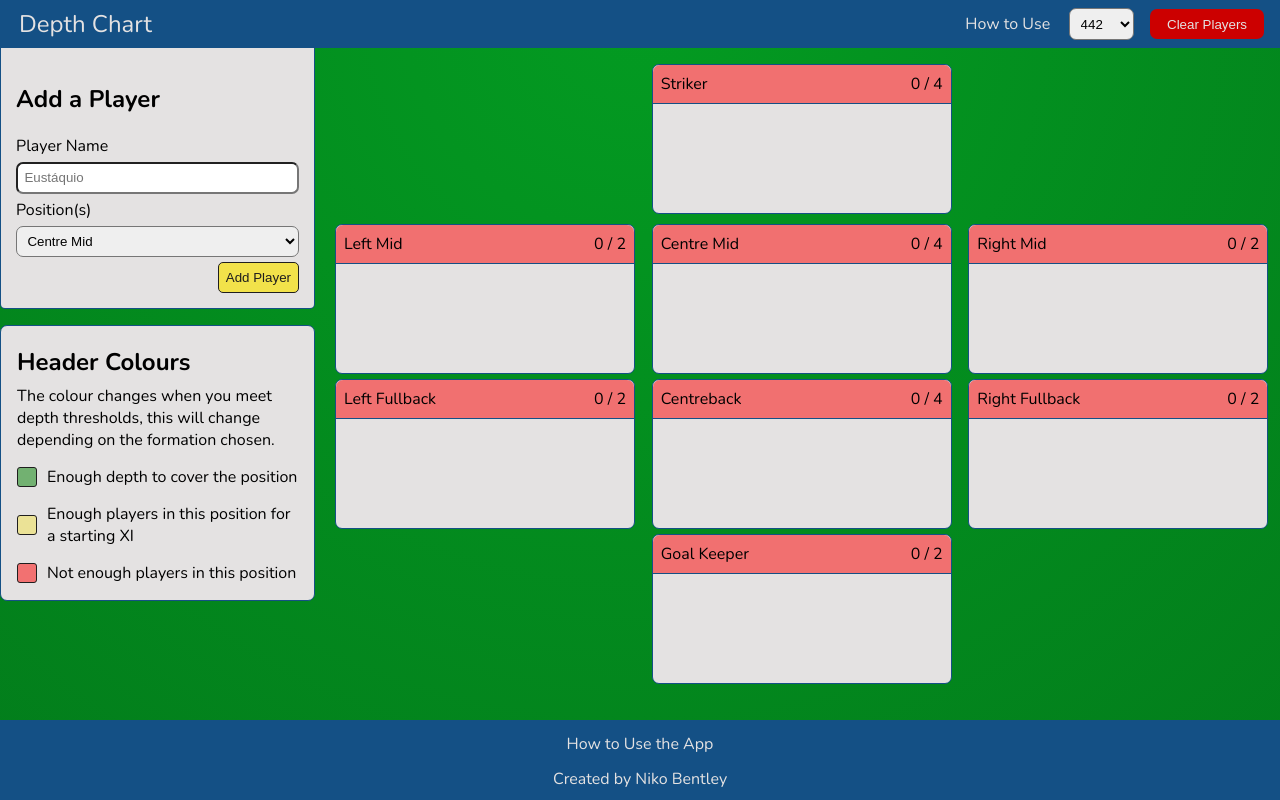
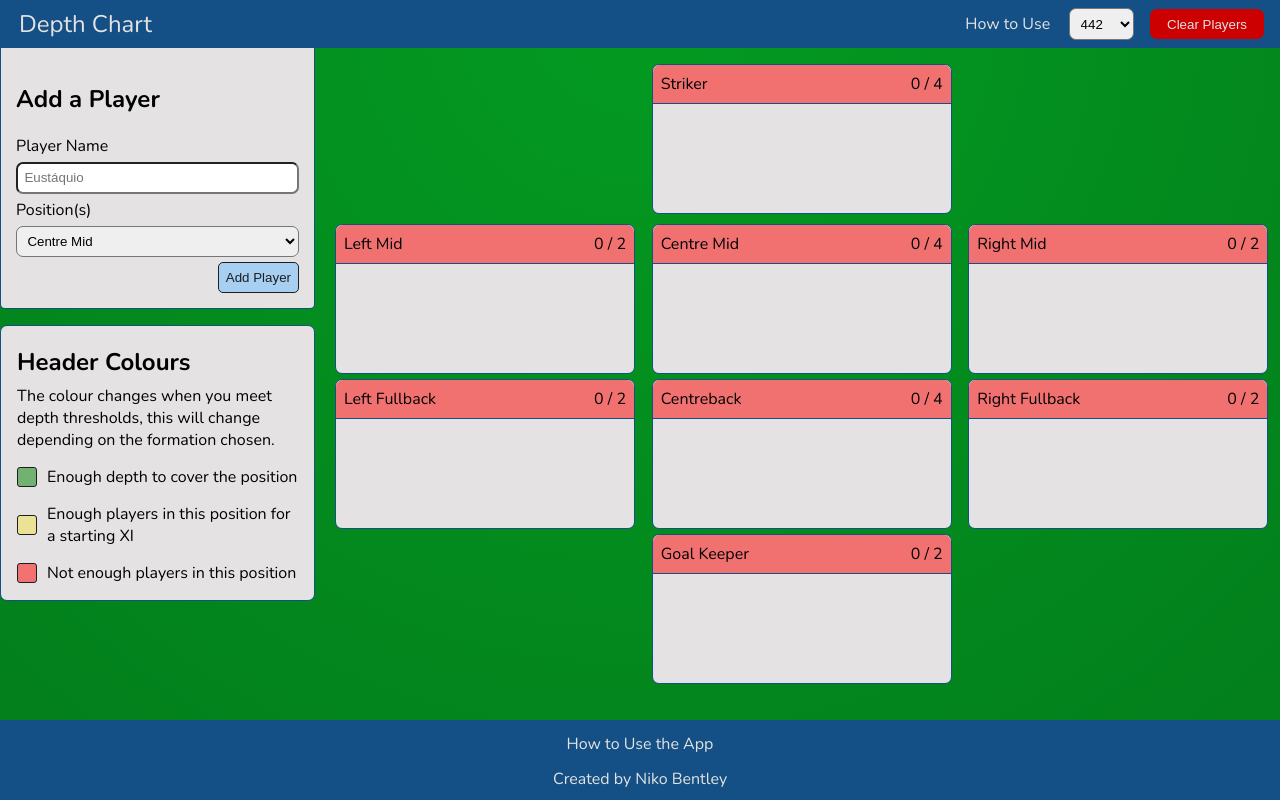
Before and after one commit to MapleThunder/depth-chart-sv, a SvelteKit app: page / in a window 1280 px wide. In both pictures the pointer is over the button "Add Player". Built offline with nearby package versions, Linux system fonts and the light colour scheme.

Commit message:
Added source for where code was pulled from & updated form behaviour on submit

```diff
--- a/src/routes/PlayerEntryForm.svelte
+++ b/src/routes/PlayerEntryForm.svelte
@@ -10,7 +10,6 @@
 			value: pos.position,
 		}))
 		.sort((a, b) => (a.label > b.label ? 1 : b.label > a.label ? -1 : 0));
-	$: default_select_option = position_options[0].value;
 
 	let player_name = "";
 	let player_position: Position;
@@ -23,7 +22,6 @@
 		};
 
 		player_name = "";
-		player_position = default_select_option;
 		player_name_input.focus();
 		addPlayer(new_player);
 	}
@@ -85,7 +83,7 @@
 
 	button:hover,
 	button:focus {
-		background-color: var(--accent);
+		background-color: var(--button-hover-colour);
 		color: var(--text-dark);
 		border: 1px solid var(--black);
 	}
--- a/src/routes/PlayerList.svelte
+++ b/src/routes/PlayerList.svelte
@@ -1,4 +1,10 @@
 <script lang="ts">
+	/**
+	 * This file is based on the Svelte-DragDropList package.
+	 * I altered it to match my use case, added some types, and made slight style changes.
+	 *
+	 * https://github.com/jwlarocque/svelte-dragdroplist
+	 */
 	import { type Position } from "$lib/positions";
 	import { players, removePlayer, updatePlayers } from "$lib/stores/player_store";
 	import { flip } from "svelte/animate";
```
